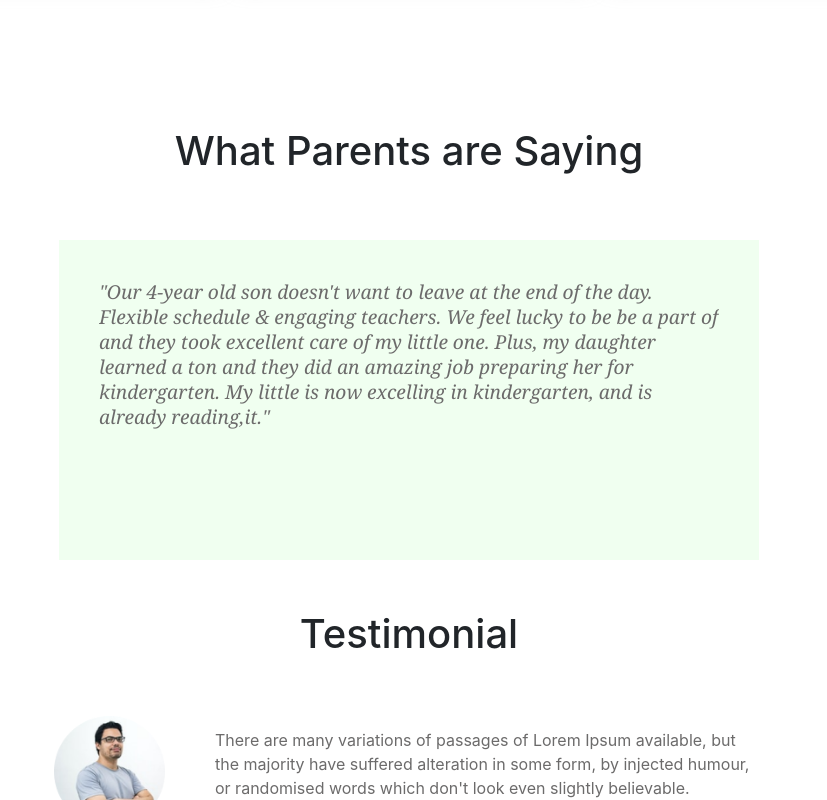
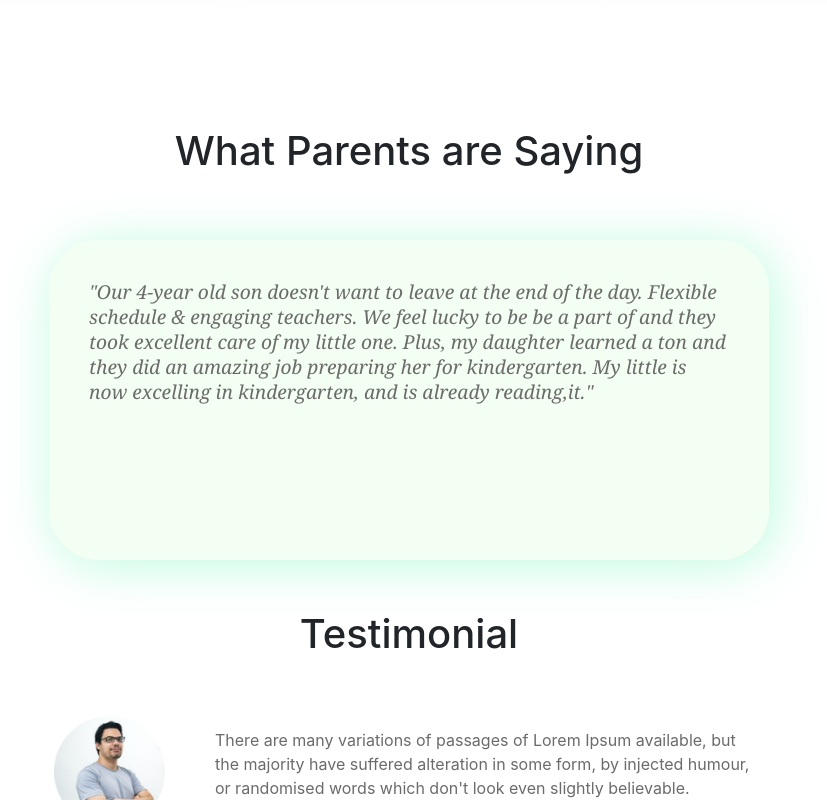
Before and after one commit to coder-shahjalal/e-school-Website, a plain HTML site: page index.html in a window 1280 px wide. In both pictures the pointer is over the element 640 px from the left and 2230 px from the top of the page. Shown: the part 1830-2630 px from the top of the page, without its empty margins (231-1058 px from the left). Drawn offline with nearby package versions, Linux system fonts and the light colour scheme.

Commit message:
last ubpdat

```diff
--- a/style.css
+++ b/style.css
@@ -185,9 +185,25 @@ margin-bottom: 100px;
     font-style: italic;
     font-size: 1.2em;
     line-height: 1.3;
+    border-radius: 50px;
 }
-
-
+.slid:hover
+{
+    height: 320px;
+    width: 720px;
+    margin: auto;
+    margin-top: 65px;
+    padding: 40px 40px;
+    background-color: #f0fff0de;
+    color: #21b573;
+    font-family: Georgia, serif;
+    font-style: italic;
+    font-size: 1.2em;
+    line-height: 1.3;
+    cursor: pointer;
+    border-radius: 50px;
+    box-shadow: 5px 5px 50px #8ef8c993;
+}
 @media(max-width:768px)
 {
 
```
